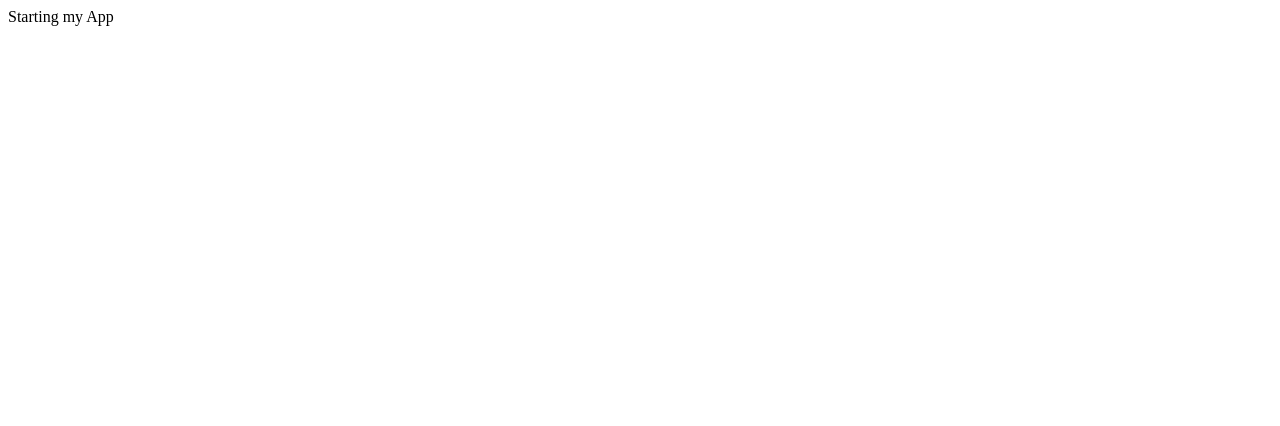
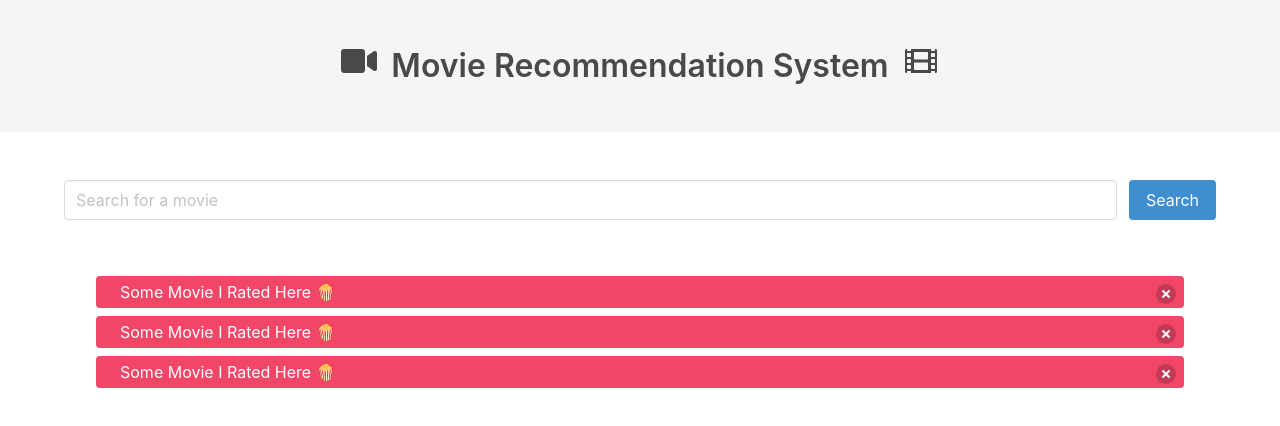
Before and after one commit to auschanh/movie-app, a React (Create React App) app: page / in a window 1280 px wide. Shown: the top 426 px of the page. Built offline with nearby package versions, Linux system fonts and the light colour scheme.

Commit message:
added Bulma CSS and basic UI layout

```diff
--- a/package.json
+++ b/package.json
@@ -6,6 +6,7 @@
     "@testing-library/jest-dom": "^5.11.6",
     "@testing-library/react": "^11.2.2",
     "@testing-library/user-event": "^12.3.0",
+    "axios": "^0.21.0",
     "react": "^17.0.1",
     "react-dom": "^17.0.1",
     "react-scripts": "4.0.1",
--- a/public/index.html
+++ b/public/index.html
@@ -15,6 +15,11 @@
       user's mobile device or desktop. See https://developers.google.com/web/fundamentals/web-app-manifest/
     -->
     <link rel="manifest" href="%PUBLIC_URL%/manifest.json" />
+    <script defer src="https://use.fontawesome.com/releases/v5.14.0/js/all.js"></script>
+    <link rel="stylesheet" href="https://cdn.jsdelivr.net/npm/bulma@0.9.1/css/bulma.min.css">
+
+
+
     <!--
       Notice the use of %PUBLIC_URL% in the tags above.
       It will be replaced with the URL of the `public` folder during the build.
--- /dev/null
+++ b/src/apis/omdb.js
@@ -0,0 +1,6 @@
+import axios from 'axios';
+
+export default axios.create({
+  baseURL: 'http://www.omdbapi.com/?apikey=',
+
+});
--- a/src/components/App.js
+++ b/src/components/App.js
@@ -1,8 +1,34 @@
-import React from 'react';
+import React, { useEffect, useState} from 'react';
+import Movie from './Movie';
+import SearchBar from './SearchBar';
 
-class App extends React.Component{
-  render() {
-    return <div>Starting my App</div>
-  }
+const App = () => {
+  const movies = [1,2,3];
+    return (
+      <div>
+
+        <section className="section hero is-light">
+            <h2 className="title has-text-centered"> <span className="icon">
+              <i className="fas fa-video mr-5"></i>
+            </span>   Movie Recommendation System   <span className="icon">
+              <i className="fas fa-film ml-5"></i>
+            </span></h2>
+        </section>
+
+        <section className="section">
+          <SearchBar />
+
+          <section className="section">
+              <div className="container">
+                {movies.map(movie => (
+                  <Movie />
+                ))}
+              </div>
+          </section>
+
+        </section>
+        </div>
+      );
+
 }
 export default App;
--- /dev/null
+++ b/src/components/Movie.js
@@ -0,0 +1,14 @@
+import React from 'react';
+
+const Movie = () => {
+  return (
+  <div className="movie mt-2">
+    <div className="notification is-danger py-1">
+      <button className="delete"></button>
+      Some Movie I Rated Here 🍿
+    </div>
+  </div>
+  );
+}
+
+export default Movie;
--- /dev/null
+++ b/src/components/SearchBar.js
@@ -0,0 +1,38 @@
+import React, {useState} from 'react';
+
+// onFormSubmit is a call back prop
+const SearchBar = ({ onFormSubmit }) => {
+  const [term, setTerm] = useState('');
+
+  const onSubmit = e => {
+    e.preventDefault();
+
+    // Submit this term
+    onFormSubmit(term);
+  };
+
+  return (
+
+    <div className="container">
+     <form className="form" onSubmit={onSubmit}>
+      <div className="field has-addons-centered is-grouped">
+        <div className="control is-expanded">
+          <input className="input"
+          type="text"
+          placeholder="Search for a movie"
+          onChange={e => setTerm(e.target.value)}
+          />
+        </div>
+        <div className="control">
+          <a className="button is-info">
+            Search
+          </a>
+        </div>
+      </div>
+      </form>
+    </div>
+
+  );
+};
+
+export default SearchBar;
```
Also changed, not shown: src/hooks/useMovies.js (added, +11 -0 lines), 2 other files (tests, documents, lock files or other folders).
